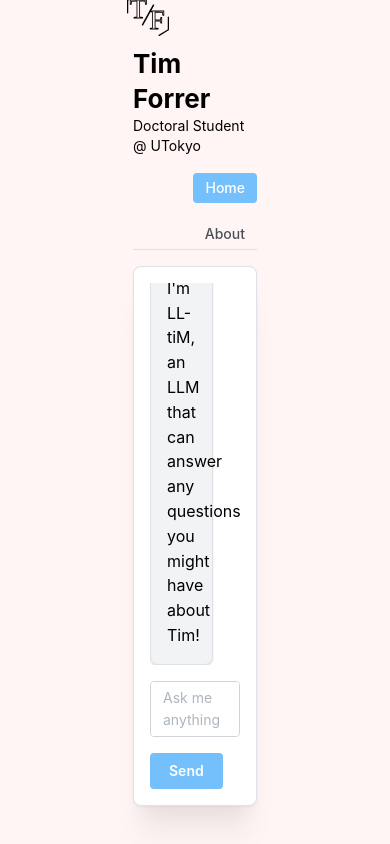
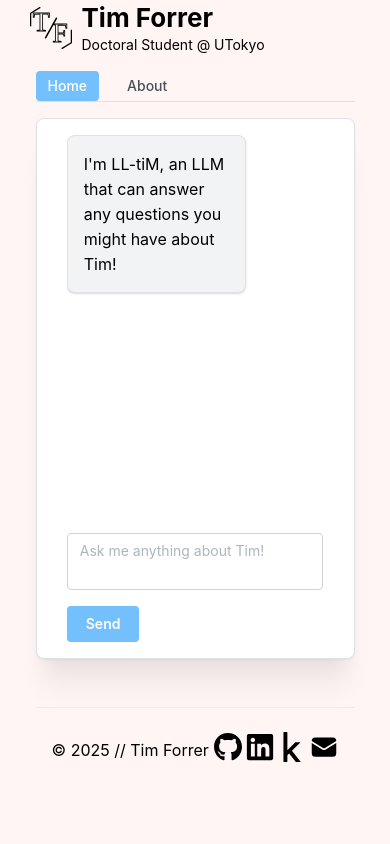
Before and after one commit to tim-forrer/website, a Next.js app: page / in a window 390 px wide. Shown: the top 844 px of the page. Built offline with nearby package versions, Linux system fonts and the light colour scheme.

Commit message:
fix layouts

```diff
--- a/components/ChatUI.js
+++ b/components/ChatUI.js
@@ -43,7 +43,7 @@ function ChatUI() {
 
   return (
       <Paper>
-        <Stack style={{ maxWidth: 600, margin: 'auto', height: '60vh'}}>
+        <Stack style={{ width: '90%', margin: 'auto', height: '60vh'}}>
           <ScrollArea style={{ flexGrow: 1 }} viewportRef={scrollAreaRef}>
             <Stack spacing="sm">
               {messages.map((message, index) => (
--- a/components/Layout.js
+++ b/components/Layout.js
@@ -2,11 +2,12 @@ import MyHead from './MyHead';
 import Footer from './Footer';
 import HeaderSimple from './HeaderSimple';
 import { Container } from '@mantine/core';
+import styles from './layout.module.css'
 
 export default function Layout({ children }) {
   return (
-    <Container w='40vw'>
-      <MyHead/>
+    <Container className={styles.container}>
+      <MyHead />
       <HeaderSimple />
       <main>{children}</main>
       <Footer />
--- /dev/null
+++ b/components/layout.module.css
@@ -0,0 +1,9 @@
+.container {
+  width: 40vw;
+}
+
+@media (max-width: 600px) {
+  .container {
+    width: 90vw;
+  }
+}
```
